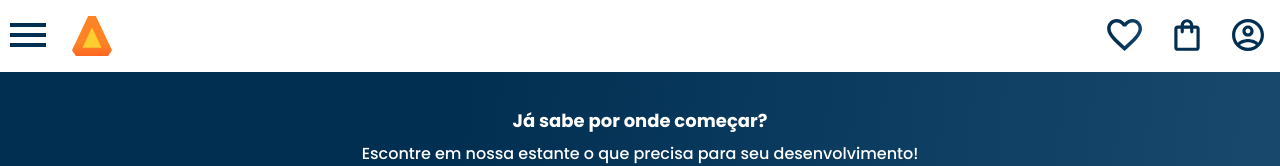
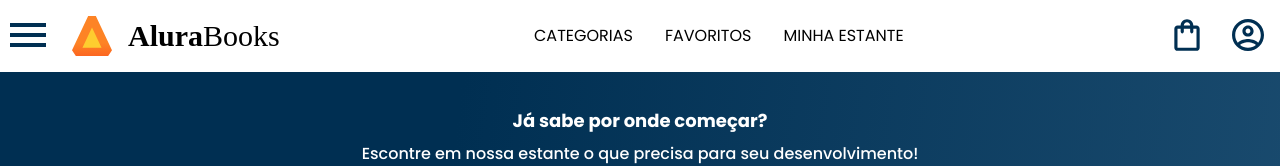
Before and after one commit to luciliarosa/aluraBooks, a plain HTML site: page index.html in a window 1280 px wide. Shown: the top 166 px of the page. Drawn offline with nearby package versions, Linux system fonts and the light colour scheme; a web font is replaced by a local one.

Commit message:
feat: add nwe menu layout for desktop screens

```diff
--- a/index.html
+++ b/index.html
@@ -9,6 +9,7 @@
     <link rel="preconnect" href="https://fonts.gstatic.com" crossorigin>
     <link href="https://fonts.googleapis.com/css2?family=Poppins:wght@300;400;500;700&display=swap" rel="stylesheet">
     <link rel="stylesheet" href="https://unpkg.com/swiper@8/swiper-bundle.min.css" />
+    <link href="https://fonts.googleapis.com/css2?family=Jsefin+Sans:wght@400;700&display=swap" rel="stylesheet">
     <link rel="stylesheet" href="./styles/styles.css">
   </head>
   <body>
@@ -36,31 +37,18 @@
             <a href="#" class="lista-menu__link">Design & UX</a>
           </li>
         </ul>
-        <img
-          src="assets/Logo.svg"
-          alt="Logo da Alura Books"
-          class="container__imagem"
-        />
+        <img src="assets/Logo.svg" alt="Logo da Alura Books" class="container__imagem"/>
+        <h1 class="container__titulo"> <b class="container__titulo--negrito">Alura</b>Books</h1>
       </div>
+      <ul class="opcoes">
+        <li class="opcoes__item">Categorias</li>
+        <li class="opcoes__item"><a href="#" class="opcoes__link">Favoritos</a></li>
+        <li class="opcoes__item"><a href="#" class="opcoes__link">Minha Estante</a></li>
+      </ul>
       <div class="container">
-        <a href="#"
-          ><img
-            src="assets/Favoritos.svg"
-            alt="Meus Favoritos"
-            class="container__imagem"
-        /></a>
-        <a href="#"
-          ><img
-            src="assets/Compras.svg"
-            alt="Carrinho de compras"
-            class="container__imagem"
-        /></a>
-        <a href="#"
-          ><img
-            src="assets/Usuario.svg"
-            alt="Meu perfil"
-            class="container__imagem"
-        /></a>
+        <a href="#"><img src="assets/Favoritos.svg" alt="Meus Favoritos" class="container__imagem container__imagem-transparente"/></a>
+        <a href="#"><img src="assets/Compras.svg" alt="Carrinho de compras" class="container__imagem"/></a>
+        <a href="#"><img src="assets/Usuario.svg" alt="Meu perfil" class="container__imagem"/></a>
       </div>
     </header>
     <section class="banner">
@@ -68,11 +56,7 @@
       <p class="banner__texto">
         Escontre em nossa estante o que precisa para seu desenvolvimento!
       </p>
-      <input
-        type="search"
-        class="banner__pesquisa"
-        placeholder="Qual será sua próxima leitura?"
-      />
+      <input type="search"class="banner__pesquisa" placeholder="Qual será sua próxima leitura?"/>
     </section>
     <section class="carrossel">
       <h2 class="carrossel__titulo">Novos lançamentos</h2>
@@ -84,16 +68,10 @@
         <div class="swiper-wrapper">
           <!-- Slides -->
           <div class="swiper-slide">
-            <img
-              src="assets/ApacheKafka.svg"
-              alt="Livro sobre apache Kafka e spring boot da alura books"
-            />
+            <img src="assets/ApacheKafka.svg" alt="Livro sobre apache Kafka e spring boot da alura books"/>
           </div>
           <div class="swiper-slide">
-            <img
-              src="assets/Liderança.svg"
-              alt="Livro sobre liderança em Design da Alura Books"
-            />
+            <img src="assets/Liderança.svg" alt="Livro sobre liderança em Design da Alura Books"/>
           </div>
           <div class="swiper-slide">
             <img
--- a/styles/header.css
+++ b/styles/header.css
@@ -65,3 +65,46 @@
 .container__botao {
     display: none;
 }
+
+.container__titulo {
+    display: none;
+}
+
+.opcoes {
+    display: none;
+}
+
+
+
+@media screen and (min-width: 1024px) {
+    .container__titulo,
+    .container__titulo--negrito {
+        font-family: var(--fonte-secundaria);
+        font-size: 30px;
+    }
+
+    .container__titulo {
+        font-weight: 400;
+        display: block;
+    }
+    .container__titulo--negrito {
+        font-weight: 700;
+    }
+
+    .opcoes {
+        display: flex;
+    }
+
+    .opcoes__item {
+        padding: 0 1em;
+        text-transform: uppercase;
+    }
+    .opcoes__link {
+        text-decoration: none;
+        color: var(--preto);
+    }
+
+    .container__imagem-transparente {
+        display: none;
+    }
+}
--- a/styles/styles.css
+++ b/styles/styles.css
@@ -13,6 +13,8 @@
     --azul-degrade: linear-gradient(97.54deg, #002F52 35.49%, #326589 165.37%);
     --fonte-principal: "poppins";
     --azul: #002F52;
+    --fonte-secundaria: "Josefin Sans";
+    --preto: #000000;
 }
 
 body {
```
